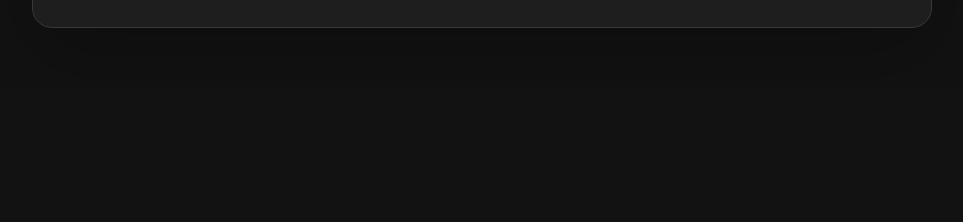
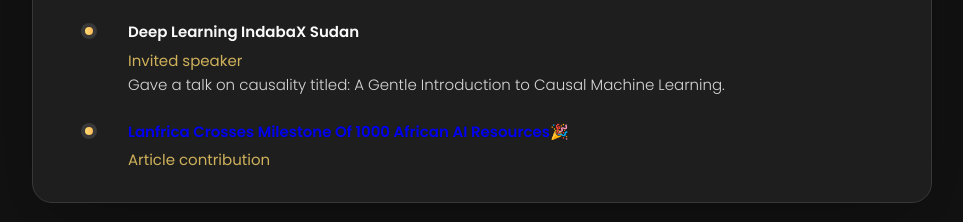
Before and after one commit to chrisemezue/chrisemezue.github.io, a plain HTML site: page index.html in a window 1280 px wide. Shown: the part 1948-2170 px from the top of the page, without its empty margins (308-1271 px from the left). Before the commit the page ends 2036 px from the top, so only its background shows below. Drawn offline with nearby package versions, Linux system fonts and the light colour scheme.

Commit message:
updates to work

```diff
--- a/index.html
+++ b/index.html
@@ -360,6 +360,37 @@
   </ol>
 
 
+  <br>
+  <ol class="timeline-list">
+
+    <li class="timeline-item">
+
+      <h4 class="h4 timeline-item-title">Deep Learning IndabaX Sudan</h4>
+<span>Invited speaker</span>
+<p class="timeline-text">
+  Gave a talk on causality  titled: A Gentle Introduction to Causal Machine Learning.
+  </p>
+
+</li>
+
+  </ol>
+
+  <br>
+
+
+  <ol class="timeline-list">
+
+    <li class="timeline-item">
+
+      <h4 class="h4 timeline-item-title"><a href="https://lanfrica.com/blog/lanfrica-crosses-milestone-of-1000-african-language-resources%f0%9f%8e%89/" target="_blank">Lanfrica Crosses Milestone of 1000 African AI Resources🎉</a></h4>
+
+      <span>Article contribution</span>
+
+
+    </li>
+
+  </ol>
+
 </section>
 
       </article>
```
